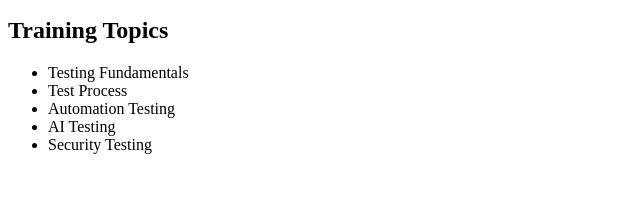
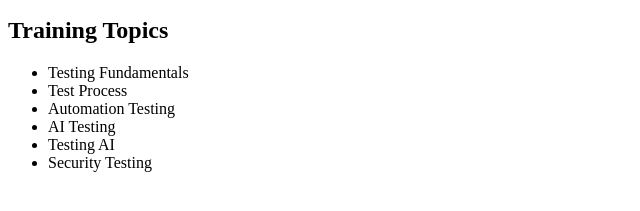
Before and after one commit to GiantyQC/qc-training-portal, a plain HTML site: page index.html in a window 1280 px wide. Shown: the part 101-312 px from the top of the page, without its empty margins (0-640 px from the left). Drawn offline with Linux system fonts and the light colour scheme.

Commit message:
Add 'Testing AI' to the list of testing types

```diff
--- a/index.html
+++ b/index.html
@@ -17,6 +17,7 @@
 <li>Test Process</li>
 <li>Automation Testing</li>
 <li>AI Testing</li>
+<li>Testing AI</li>
 <li>Security Testing</li>
 </ul>
 
```
